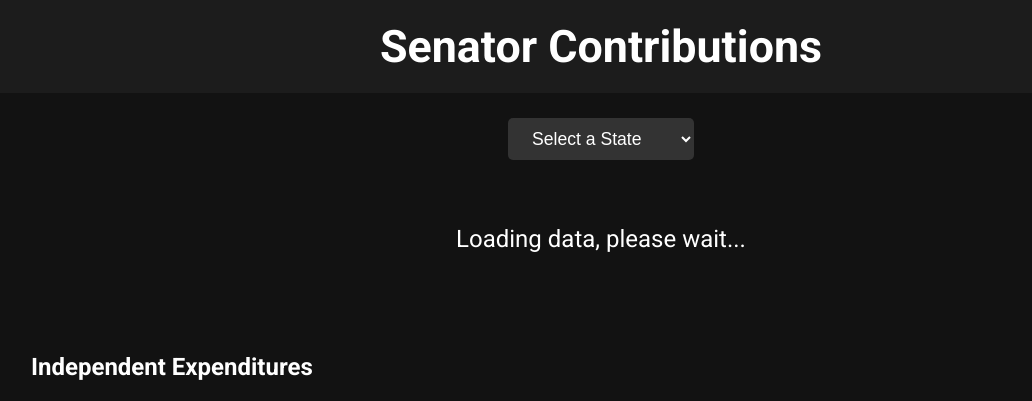
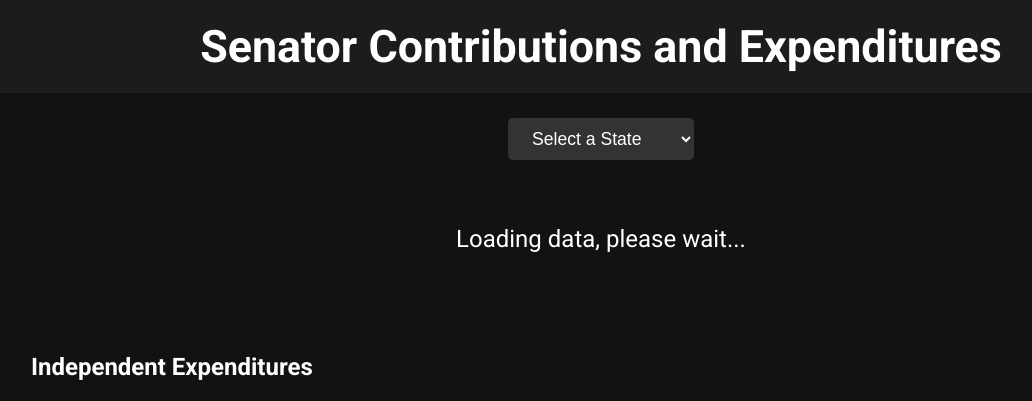
Before and after one commit to crowoh/SenateShowdownz, a Flask app: template templates/index.html in a window 1280 px wide. Shown: the top 401 px of the page, without its empty margins (39-1071 px from the left). Run offline with Flask 3, Linux system fonts and the light colour scheme; the template is opened without the code that fills it, so the values that code supplies are empty.

Commit message:
Update index.html

```diff
--- a/templates/index.html
+++ b/templates/index.html
@@ -156,7 +156,7 @@
 </head>
 <body>
     <header>
-        <h1>Senator Contributions</h1>
+        <h1>Senator Contributions and Expenditures</h1>
     </header>
     <div class="state-selector">
         <select id="stateSelect" onchange="location = this.value;">
```
